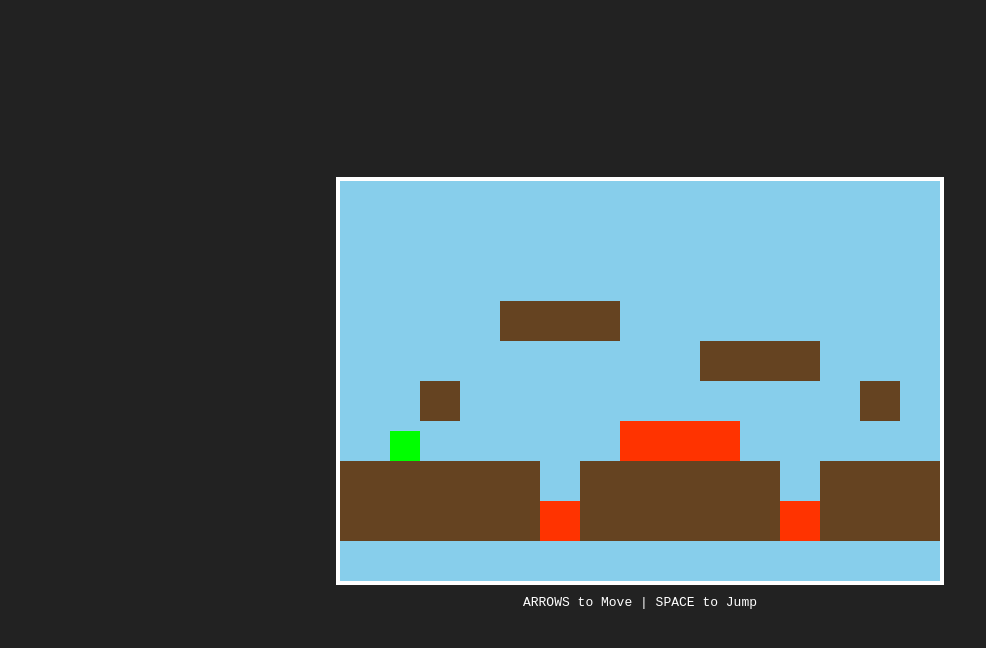
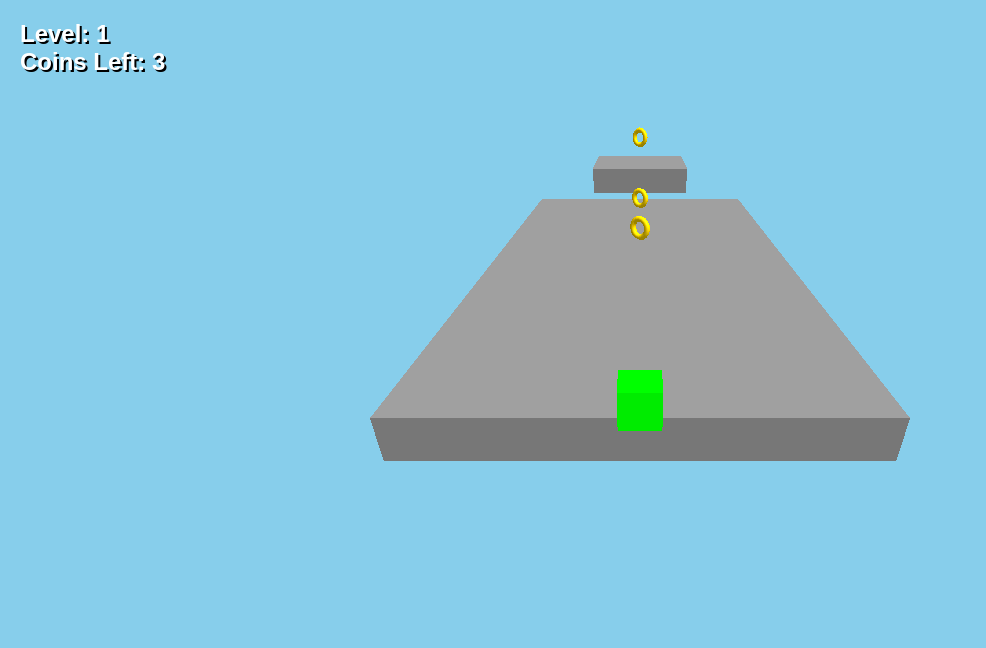
Before and after one commit to bgrebron-arch/sigma-benny-archive, a plain HTML site: page index.html in a window 1280 px wide. Shown: the whole page, without its empty margins (0-986 px from the left). Drawn offline with nearby package versions, Linux system fonts and the light colour scheme.

Commit message:
Update index.html

```diff
--- a/index.html
+++ b/index.html
@@ -1,157 +1,281 @@
 <!DOCTYPE html>
 <html>
 <head>
-    <title>Pixel Platformer Fixed</title>
+    <title>3D Pixel jumper</title>
     <style>
-        body { margin: 0; background: #222; display: flex; flex-direction: column; align-items: center; justify-content: center; height: 100vh; color: white; font-family: monospace; }
-        canvas { background: #87CEEB; border: 4px solid #fff; image-rendering: pixelated; }
-        p { margin-top: 10px; }
+        body { margin: 0; overflow: hidden; background: #000; font-family: sans-serif; }
+        #ui {
+            position: absolute; top: 20px; left: 20px; color: white;
+            font-size: 24px; font-weight: bold; text-shadow: 2px 2px 0 #000;
+        }
+        #win-screen {
+            display: none; position: absolute; top: 50%; left: 50%;
+            transform: translate(-50%, -50%); color: #0f0; font-size: 50px;
+            text-align: center; text-shadow: 4px 4px 0 #000;
+        }
     </style>
+    <script src="https://cdnjs.cloudflare.com/ajax/libs/three.js/r128/three.min.js"></script>
 </head>
 <body>
-    <canvas id="gameCanvas" width="600" height="400"></canvas>
-    <p>ARROWS to Move | SPACE to Jump</p>
+
+    <div id="ui">
+        Level: <span id="levelDisplay">1</span><br>
+        Coins Left: <span id="coinDisplay">0</span>
+    </div>
+    <div id="win-screen">YOU WIN!</div>
 
 <script>
-const canvas = document.getElementById('gameCanvas');
-const ctx = canvas.getContext('2d');
+// --- SETUP SCENE ---
+const scene = new THREE.Scene();
+scene.background = new THREE.Color(0x87CEEB); // Sky Blue
 
-// Game Settings
-const GRAVITY = 0.5;
-const FRICTION = 0.8;
-const JUMP_POWER = -10;
-const SPEED = 1.2;
-const TILE = 40;
+const camera = new THREE.PerspectiveCamera(75, window.innerWidth / window.innerHeight, 0.1, 1000);
+const renderer = new THREE.WebGLRenderer();
+renderer.setSize(window.innerWidth, window.innerHeight);
+renderer.shadowMap.enabled = true; // Enable shadows
+document.body.appendChild(renderer.domElement);
 
-const player = {
-    x: 50, y: 100, // Spawn higher to be safe
-    w: 30, h: 30,
-    vx: 0, vy: 0,
-    grounded: false
-};
+// Lighting
+const ambientLight = new THREE.AmbientLight(0xffffff, 0.6);
+scene.add(ambientLight);
+const dirLight = new THREE.DirectionalLight(0xffffff, 0.8);
+dirLight.position.set(10, 20, 10);
+dirLight.castShadow = true;
+scene.add(dirLight);
 
-// 1 = Wall, 2 = Lava (Death), 0 = Air
-const map = [
-    [0,0,0,0,0,0,0,0,0,0,0,0,0,0,0],
-    [0,0,0,0,0,0,0,0,0,0,0,0,0,0,0],
-    [0,0,0,0,0,0,0,0,0,0,0,0,0,0,0],
-    [0,0,0,0,1,1,1,0,0,0,0,0,0,0,0],
-    [0,0,0,0,0,0,0,0,0,1,1,1,0,0,0],
-    [0,0,1,0,0,0,0,0,0,0,0,0,0,1,0],
-    [0,0,0,0,0,0,0,2,2,2,0,0,0,0,0], // Lava pit
-    [1,1,1,1,1,0,1,1,1,1,1,0,1,1,1], // Floor gaps
-    [1,1,1,1,1,2,1,1,1,1,1,2,1,1,1]
+// --- GAME VARIABLES ---
+let player, playerVel = new THREE.Vector3();
+const PLAYER_SPEED = 0.15;
+const JUMP_FORCE = 0.35;
+const GRAVITY = 0.015;
+let canJump = false;
+
+let platforms = [];
+let coins = [];
+let currentLevelIndex = 0;
+let isGameOver = false;
+
+const keys = { w: false, a: false, s: false, d: false, space: false };
+
+// --- LEVELS DATA ---
+// Formatted as: platforms [x, y, z, width, height, depth], coins [x, y, z]
+const levels = [
+    {   // LEVEL 1: The Basics
+        platforms: [
+            [0, -1, 0, 10, 1, 20], // Main floor
+            [0, 1, -8, 4, 1, 4]    // Step up
+        ],
+        coins: [
+            [0, 0.5, 0],
+            [0, 0.5, -5],
+            [0, 2.5, -8]
+        ]
+    },
+    {   // LEVEL 2: The Gap
+        platforms: [
+            [0, -1, 5, 6, 1, 6],   // Start
+            [0, -1, -5, 6, 1, 6],  // Finish
+            [0, 0, 0, 2, 0.5, 2]   // Tiny floating block in middle
+        ],
+        coins: [
+            [0, 0.5, 5],
+            [0, 1.5, 0],
+            [0, 0.5, -5]
+        ]
+    },
+    {   // LEVEL 3: Stairs
+        platforms: [
+            [0, -1, 10, 4, 1, 4], // Start
+            [0, 0, 6, 3, 1, 3],
+            [0, 1, 2, 3, 1, 3],
+            [0, 2, -2, 3, 1, 3],
+            [0, 3, -6, 8, 1, 4]   // Top
+        ],
+        coins: [
+            [0, 0.5, 10],
+            [0, 1.5, 6],
+            [0, 2.5, 2],
+            [0, 3.5, -2],
+            [-2, 4.5, -6],
+            [2, 4.5, -6]
+        ]
+    }
 ];
 
-const keys = {};
-document.addEventListener('keydown', e => keys[e.code] = true);
-document.addEventListener('keyup', e => keys[e.code] = false);
+// --- INITIALIZATION ---
+function createPlayer() {
+    const geometry = new THREE.BoxGeometry(0.8, 0.8, 0.8);
+    const material = new THREE.MeshLambertMaterial({ color: 0x00ff00 }); // Green Player
+    player = new THREE.Mesh(geometry, material);
+    player.castShadow = true;
+    scene.add(player);
+}
 
-function checkCollision(rect1, rect2) {
-    return (rect1.x < rect2.x + rect2.w &&
-            rect1.x + rect1.w > rect2.x &&
-            rect1.y < rect2.y + rect2.h &&
-            rect1.y + rect1.h > rect2.y);
+function loadLevel(index) {
+    if (index >= levels.length) {
+        document.getElementById('win-screen').style.display = 'block';
+        scene.remove(player);
+        isGameOver = true;
+        return;
+    }
+
+    // Clear old stuff
+    platforms.forEach(p => scene.remove(p));
+    coins.forEach(c => scene.remove(c));
+    platforms = [];
+    coins = [];
+
+    // Reset Player
+    player.position.set(0, 2, 10); // Start slightly in the air
+    playerVel.set(0, 0, 0);
+
+    const levelData = levels[index];
+    document.getElementById('levelDisplay').innerText = index + 1;
+    updateCoinUI(levelData.coins.length);
+
+    // Build Platforms
+    levelData.platforms.forEach(data => {
+        const geo = new THREE.BoxGeometry(data[3], data[4], data[5]);
+        const mat = new THREE.MeshLambertMaterial({ color: 0x808080 }); // Grey walls
+        const mesh = new THREE.Mesh(geo, mat);
+        mesh.position.set(data[0], data[1], data[2]);
+        mesh.receiveShadow = true;
+        scene.add(mesh);
+        platforms.push(mesh); // Store for collision
+    });
+
+    // Build Coins
+    levelData.coins.forEach(data => {
+        const geo = new THREE.TorusGeometry(0.3, 0.1, 8, 16);
+        const mat = new THREE.MeshPhongMaterial({ color: 0xFFD700 }); // Gold
+        const mesh = new THREE.Mesh(geo, mat);
+        mesh.position.set(data[0], data[1], data[2]);
+        scene.add(mesh);
+        coins.push(mesh);
+    });
+}
+
+function updateCoinUI(count) {
+    document.getElementById('coinDisplay').innerText = count;
+}
+
+// --- INPUT HANDLERS ---
+window.addEventListener('keydown', (e) => {
+    if (e.key === 'w') keys.w = true;
+    if (e.key === 'a') keys.a = true;
+    if (e.key === 's') keys.s = true;
+    if (e.key === 'd') keys.d = true;
+    if (e.code === 'Space') keys.space = true;
+});
+window.addEventListener('keyup', (e) => {
+    if (e.key === 'w') keys.w = false;
+    if (e.key === 'a') keys.a = false;
+    if (e.key === 's') keys.s = false;
+    if (e.key === 'd') keys.d = false;
+    if (e.code === 'Space') keys.space = false;
+});
+
+// --- PHYSICS & COLLISION ---
+function checkCollision(p, box) {
+    // Simple AABB (Axis-Aligned Bounding Box) check
+    const playerBox = new THREE.Box3().setFromObject(p);
+    const platformBox = new THREE.Box3().setFromObject(box);
+    return playerBox.intersectsBox(platformBox);
 }
 
 function update() {
-    // 1. APPLY FORCES
-    if (keys['ArrowLeft']) player.vx -= SPEED;
-    if (keys['ArrowRight']) player.vx += SPEED;
-    if (keys['Space'] && player.grounded) {
-        player.vy = JUMP_POWER;
-        player.grounded = false;
+    if (isGameOver) return;
+
+    // 1. Apply Gravity
+    playerVel.y -= GRAVITY;
+
+    // 2. Horizontal Movement
+    playerVel.x = 0;
+    playerVel.z = 0;
+    if (keys.w) playerVel.z = -PLAYER_SPEED;
+    if (keys.s) playerVel.z = PLAYER_SPEED;
+    if (keys.a) playerVel.x = -PLAYER_SPEED;
+    if (keys.d) playerVel.x = PLAYER_SPEED;
+
+    // 3. Jump
+    if (keys.space && canJump) {
+        playerVel.y = JUMP_FORCE;
+        canJump = false;
     }
 
-    player.vx *= FRICTION;
-    player.vy += GRAVITY;
+    // 4. Move X/Z & Collision
+    player.position.x += playerVel.x;
+    player.position.z += playerVel.z;
 
-    // 2. MOVE X & CHECK COLLISION
-    player.x += player.vx;
-    for (let r=0; r<map.length; r++) {
-        for (let c=0; c<map[0].length; c++) {
-            let tile = map[r][c];
-            if (tile === 1) {
-                let wall = {x:c*TILE, y:r*TILE, w:TILE, h:TILE};
-                if (checkCollision(player, wall)) {
-                    // If moving right, snap to left side of wall
-                    if (player.vx > 0) player.x = wall.x - player.w;
-                    // If moving left, snap to right side of wall
-                    else if (player.vx < 0) player.x = wall.x + wall.w;
-                    player.vx = 0;
+    // Check horizontal walls? (Skipped for simplicity, we mostly just jump ON things)
+
+    // 5. Move Y & Collision (Ground Detection)
+    player.position.y += playerVel.y;
+    canJump = false; // Assume falling
+
+    platforms.forEach(platform => {
+        if (checkCollision(player, platform)) {
+            // If falling down onto something
+            if (playerVel.y < 0 && player.position.y > platform.position.y) {
+                // Snap to top
+                // Simple math: Platform Y + half height + player half height
+                const surfaceY = platform.position.y + (platform.geometry.parameters.height / 2) + 0.4;
+
+                // Only snap if we are close to the top (prevents snapping from inside)
+                if (player.position.y >= surfaceY - 0.5) {
+                    player.position.y = surfaceY;
+                    playerVel.y = 0;
+                    canJump = true;
                 }
+            }
+        }
+    });
+
+    // 6. Coin Collection
+    for (let i = coins.length - 1; i >= 0; i--) {
+        coins[i].rotation.y += 0.05; // Spin effect
+        if (checkCollision(player, coins[i])) {
+            scene.remove(coins[i]);
+            coins.splice(i, 1);
+            updateCoinUI(coins.length);
+
+            // Level Complete?
+            if (coins.length === 0) {
+                currentLevelIndex++;
+                setTimeout(() => loadLevel(currentLevelIndex), 500); // Small delay
             }
         }
     }
 
-    // 3. MOVE Y & CHECK COLLISION
-    player.y += player.vy;
-    player.grounded = false;
-    for (let r=0; r<map.length; r++) {
-        for (let c=0; c<map[0].length; c++) {
-            let tile = map[r][c];
-            if (tile === 1) {
-                let wall = {x:c*TILE, y:r*TILE, w:TILE, h:TILE};
-                if (checkCollision(player, wall)) {
-                    // If falling down, snap to top of floor
-                    if (player.vy > 0) {
-                        player.y = wall.y - player.h;
-                        player.grounded = true;
-                    }
-                    // If jumping up, snap to bottom of ceiling
-                    else if (player.vy < 0) {
-                        player.y = wall.y + wall.h;
-                    }
-                    player.vy = 0;
-                }
-            }
-            // Lava Collision (Reset)
-            if (tile === 2) {
-                let lava = {x:c*TILE, y:r*TILE, w:TILE, h:TILE};
-                if (checkCollision(player, lava)) {
-                    player.x = 50;
-                    player.y = 100;
-                    player.vx = 0;
-                    player.vy = 0;
-                }
-            }
-        }
+    // 7. Death (Fall off world)
+    if (player.position.y < -10) {
+        loadLevel(currentLevelIndex); // Restart level
     }
 
-    // World Bounds
-    if (player.y > canvas.height) { // Fell off screen
-        player.x = 50; player.y = 100; player.vx = 0; player.vy = 0;
-    }
+    // 8. Camera Follow
+    camera.position.x = player.position.x;
+    camera.position.y = player.position.y + 5;
+    camera.position.z = player.position.z + 8;
+    camera.lookAt(player.position);
 }
 
-function draw() {
-    ctx.clearRect(0,0,canvas.width, canvas.height);
-
-    // Draw Map
-    for (let r=0; r<map.length; r++) {
-        for (let c=0; c<map[0].length; c++) {
-            if (map[r][c] === 1) {
-                ctx.fillStyle = '#654321'; // Ground
-                ctx.fillRect(c*TILE, r*TILE, TILE, TILE);
-            } else if (map[r][c] === 2) {
-                ctx.fillStyle = '#ff3300'; // Lava
-                ctx.fillRect(c*TILE, r*TILE, TILE, TILE);
-            }
-        }
-    }
-
-    // Draw Player
-    ctx.fillStyle = '#00ff00';
-    ctx.fillRect(player.x, player.y, player.w, player.h);
+function animate() {
+    requestAnimationFrame(animate);
+    update();
+    renderer.render(scene, camera);
 }
 
-function loop() {
-    update();
-    draw();
-    requestAnimationFrame(loop);
-}
+// Start Game
+createPlayer();
+loadLevel(0);
+animate();
 
-loop();
+// Resize Handler
+window.addEventListener('resize', () => {
+    camera.aspect = window.innerWidth / window.innerHeight;
+    camera.updateProjectionMatrix();
+    renderer.setSize(window.innerWidth, window.innerHeight);
+});
 </script>
 </body>
 </html>
```
